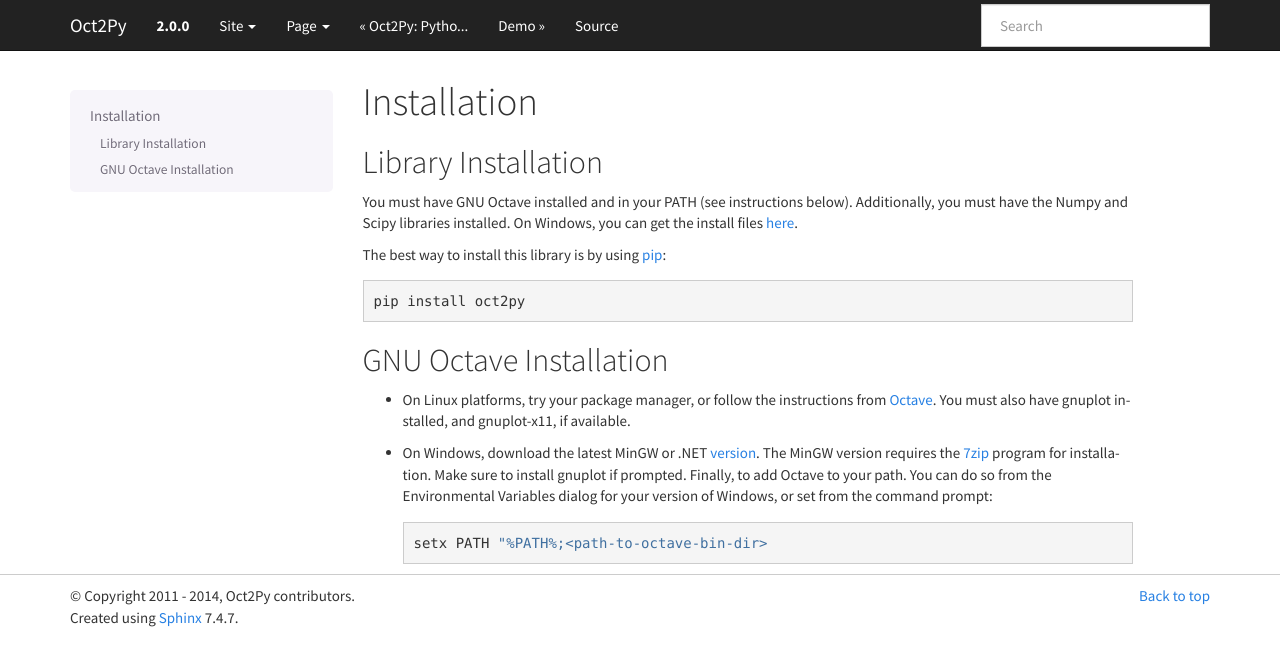
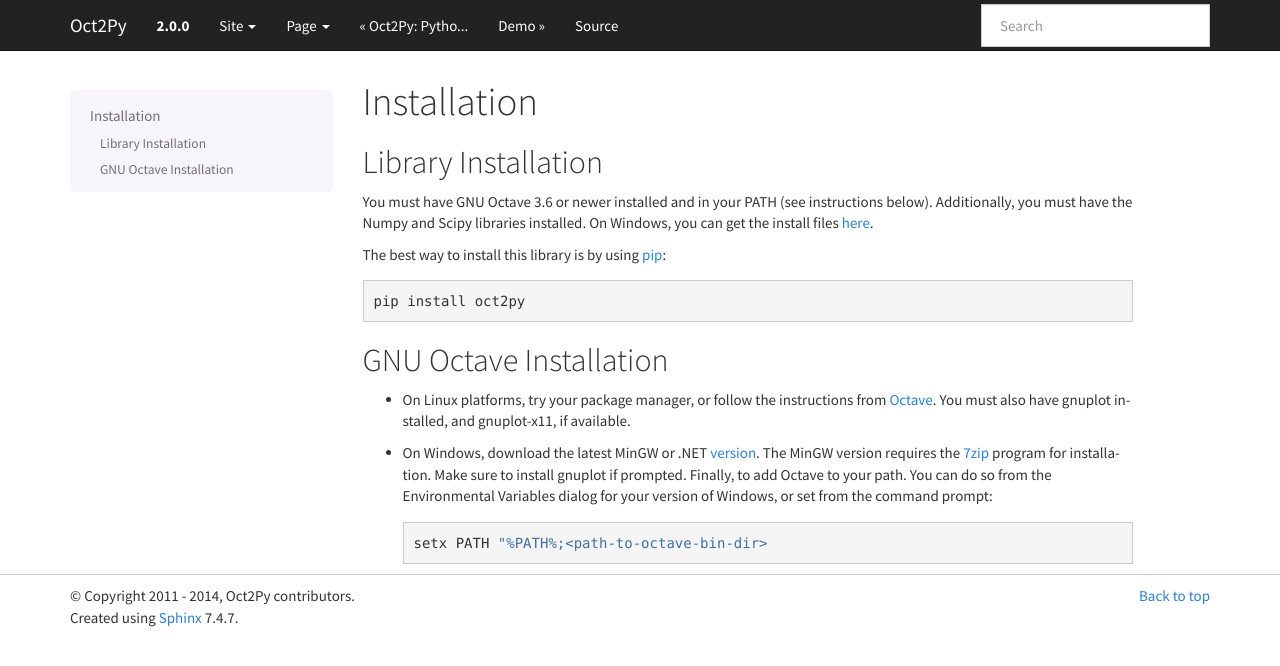
Before and after one commit to blink1073/oct2py, a Sphinx documentation site: the page built from docs/source/installation.rst, in a window 1280 px wide. Shown: the top 666 px of the page. Built offline with Sphinx 7.4.7, drawn with Linux system fonts in a browser that asks for light colours.

Commit message:
Update docs on new Octave version dependency.

```diff
--- a/README.rst
+++ b/README.rst
@@ -50,7 +50,7 @@
 
 Installation
 ------------
-You must have GNU Octave installed and in your PATH (versions 3.2-3.8).
+You must have GNU Octave 3.6 or newer installed and in your PATH.
 On Windows, the easiest way to get Octave is to use an installer from SourceForge_.
 You must have the Numpy and Scipy libraries installed.
 On Linux, it should be available from your package manager.
--- a/docs/source/installation.rst
+++ b/docs/source/installation.rst
@@ -3,7 +3,8 @@
 
 Library Installation
 --------------------
-You must have GNU Octave installed and in your PATH (see instructions below).
+You must have GNU Octave 3.6 or newer installed and in your PATH
+(see instructions below).
 Additionally, you must have the Numpy and Scipy libraries installed.  On Windows, you can get the install files here_.
 
 The best way to install this library is by using pip_::
```
